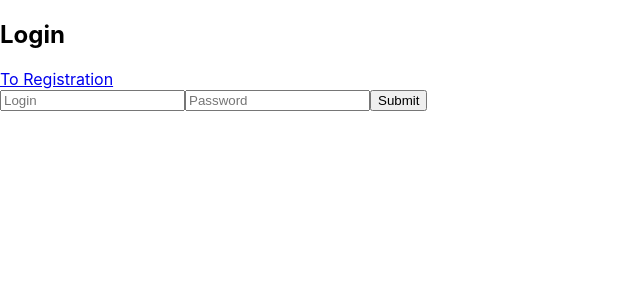
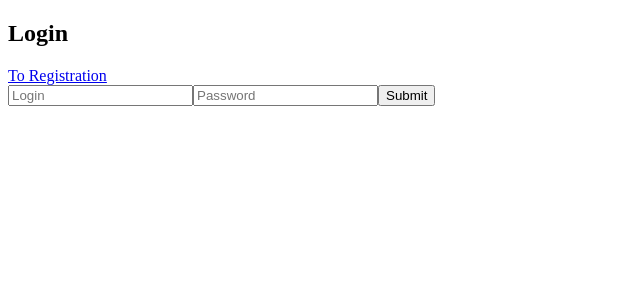
Before and after one commit to KislyjKisel/frontpg2, a React (Create React App) app: page /login in a window 1280 px wide. Shown: the top 300 px of the page, without its empty margins (0-640 px from the left). Built offline with nearby package versions, Linux system fonts and the light colour scheme.

Commit message:
Remove css, make imports uniform

```diff
--- a/src/App.css
+++ /dev/null
@@ -1,8 +0,0 @@
-.App {
-  text-align: center;
-
-  display: flex;
-  flex-direction: column;
-  align-items: center;
-  justify-content: center;
-}
--- a/src/App.js
+++ b/src/App.js
@@ -1,10 +1,11 @@
-import './App.css';
+import React from 'react';
 import { BrowserRouter, Routes, Route } from 'react-router-dom';
-import React from 'react';
+
 import { Login } from './pages/Login';
 import { Registration } from './pages/Registration';
 import { Home } from './pages/Home';
 import { Auth } from './components/Auth';
+
 
 function App() {
     return (
--- a/src/components/Auth.js
+++ b/src/components/Auth.js
@@ -1,8 +1,10 @@
+import { AxiosError } from 'axios';
+import { StatusCodes } from 'http-status-codes';
 import { useNavigate } from 'react-router-dom'
 import React, { useEffect, useState } from 'react';
+
 import request from '../request';
-import { AxiosError } from 'axios';
-import { StatusCodes } from 'http-status-codes';
+
 
 const unauthenticatedState = { isUserLoggedIn: false, userInfo: null };
 
--- a/src/index.css
+++ /dev/null
@@ -1,13 +0,0 @@
-body {
-  margin: 0;
-  font-family: -apple-system, BlinkMacSystemFont, 'Segoe UI', 'Roboto', 'Oxygen',
-    'Ubuntu', 'Cantarell', 'Fira Sans', 'Droid Sans', 'Helvetica Neue',
-    sans-serif;
-  -webkit-font-smoothing: antialiased;
-  -moz-osx-font-smoothing: grayscale;
-}
-
-code {
-  font-family: source-code-pro, Menlo, Monaco, Consolas, 'Courier New',
-    monospace;
-}
--- a/src/index.js
+++ b/src/index.js
@@ -1,7 +1,8 @@
 import React from 'react';
 import ReactDOM from 'react-dom/client';
-import './index.css';
+
 import App from './App';
+
 
 const root = ReactDOM.createRoot(document.getElementById('root'));
 root.render(
--- a/src/pages/Home.js
+++ b/src/pages/Home.js
@@ -1,7 +1,9 @@
 import { useContext, useState } from 'react';
 import { Link } from 'react-router-dom';
+
 import { AuthContext } from '../components/Auth';
 import request from '../request';
+
 
 export function Home() {
     const { userInfo } = useContext(AuthContext);
--- a/src/pages/Login.js
+++ b/src/pages/Login.js
@@ -1,6 +1,8 @@
+import { useState } from 'react';
 import { Link, useNavigate } from "react-router-dom";
-import { useState } from 'react';
+
 import request from '../request';
+
 
 export function Login(props) {
     const navigate = useNavigate();
--- a/src/pages/Registration.js
+++ b/src/pages/Registration.js
@@ -1,6 +1,8 @@
 import { Link, useNavigate } from "react-router-dom";
 import { useState } from 'react';
+
 import request from '../request';
+
 
 export function Registration(props) {
     const navigate = useNavigate();
--- a/src/request.js
+++ b/src/request.js
@@ -1,4 +1,5 @@
 import axios from 'axios';
+
 
 const API_BASE_URL = 'http://localhost:12345/api/';
 
```
